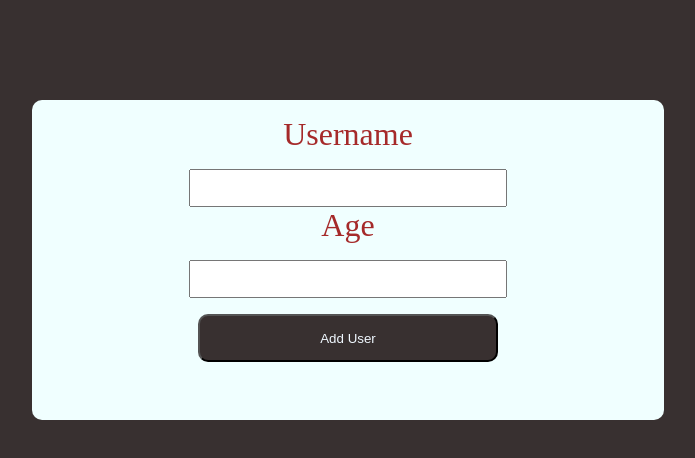
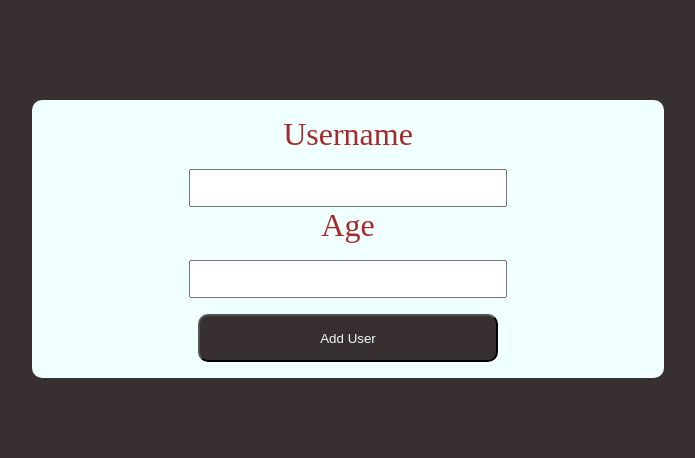
Before and after one commit to jangwalia/Userform, a React (Create React App) app: page / in a window 1280 px wide. Shown: the top 458 px of the page, without its empty margins (292-987 px from the left). Built offline with nearby package versions, Linux system fonts and the light colour scheme.

Commit message:
add style for userList

```diff
--- a/src/App.css
+++ b/src/App.css
@@ -5,7 +5,6 @@ body {
 
 .Card{
   width: 50%;
-  height: 20rem;
   background: azure;
   border-radius: 10px;
   color: brown;
@@ -35,3 +34,7 @@ body {
   border-radius: 10px;
   color: aliceblue;
 }
+
+ul li{
+  list-style: none;
+}
```
